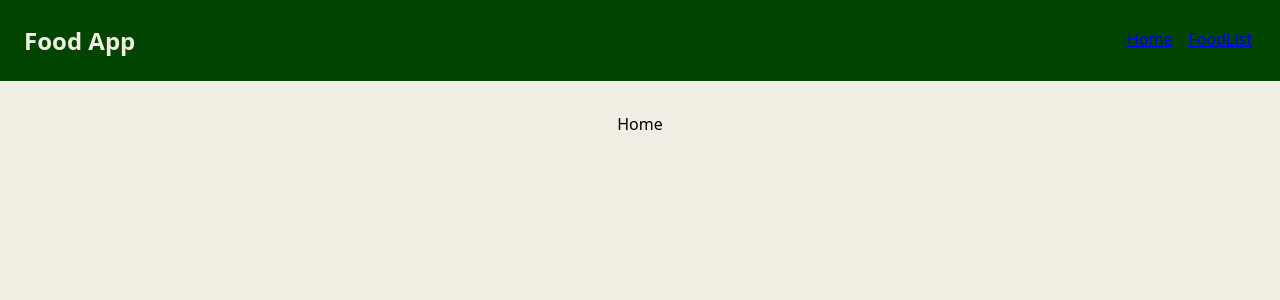
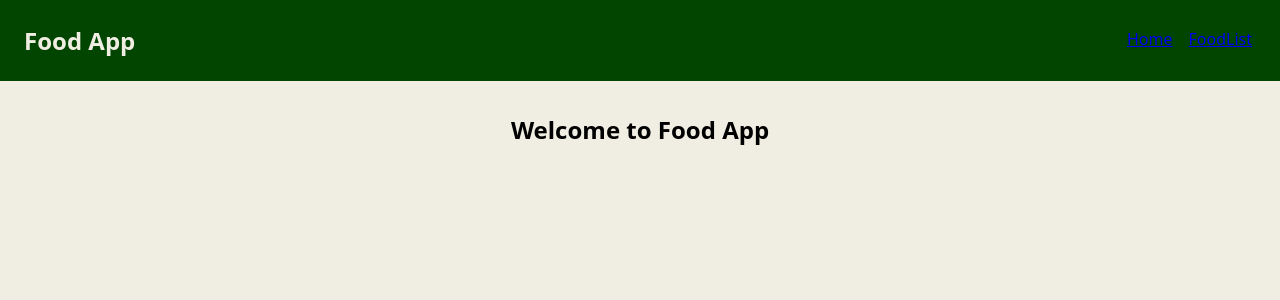
Before and after one commit to JRBirch/FoodCalendar, a React app in the folder frontend/react-app-ts/: page / in a window 1280 px wide. Shown: the top 300 px of the page. Built offline with nearby package versions, Linux system fonts and the light colour scheme; the HTML template or start-up script is replaced by a standard one.

Commit message:
[IMP] react-app-ts: Update home page.

```diff
--- a/frontend/react-app-ts/src/pages/Home/Home.tsx
+++ b/frontend/react-app-ts/src/pages/Home/Home.tsx
@@ -1,4 +1,4 @@
 const Home = () => {
-  return <div>Home</div>;
+  return <h2>Welcome to Food App</h2>;
 };
 export default Home;
```
